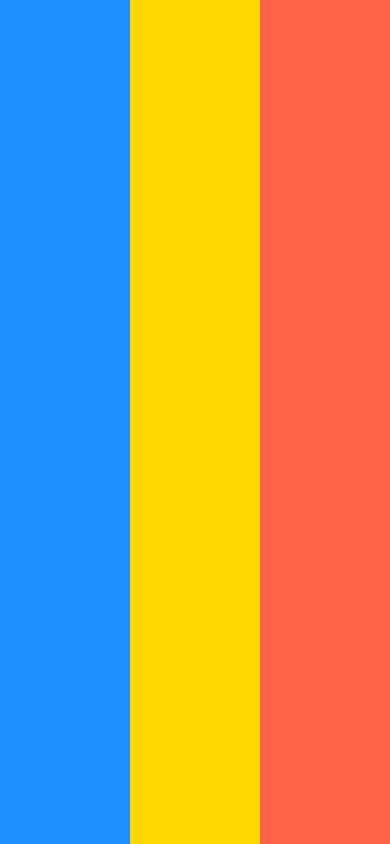
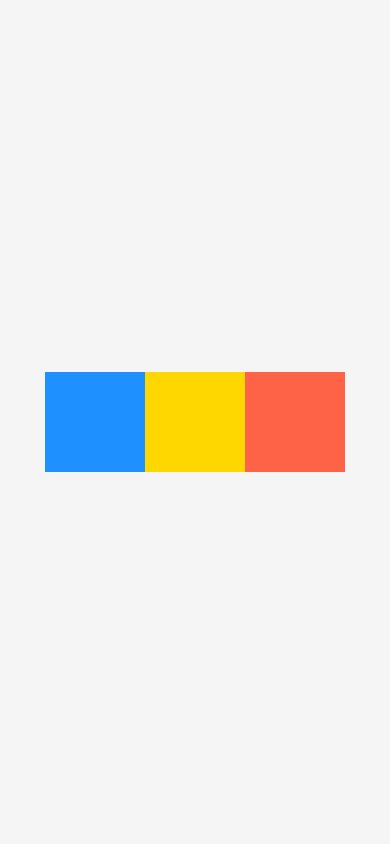
Before and after one commit to tirthankarkundu17/ReactNative-DoneWithIt, a React Native app: screen / in a window 390 px wide. Built offline with nearby package versions, Linux system fonts and the light colour scheme.

Commit message:
align and justify

```diff
--- a/App.js
+++ b/App.js
@@ -22,23 +22,28 @@ export default function App() {
         flex: 1,
         backgroundColor: "whitesmoke",
         flexDirection: "row", //direction of flex
+        justifyContent: "center", //against the main axis or flexDirection
+        alignItems: "center", //against secondary axis default is stretch
       }}
     >
       <View
         style={{
-          flex: 1,
+          width: 100,
+          height: 100,
           backgroundColor: "dodgerblue",
         }}
       />
       <View
         style={{
-          flex: 1,
+          width: 100,
+          height: 100,
           backgroundColor: "gold",
         }}
       />
       <View
         style={{
-          flex: 1,
+          width: 100,
+          height: 100,
           backgroundColor: "tomato",
         }}
       />
```
